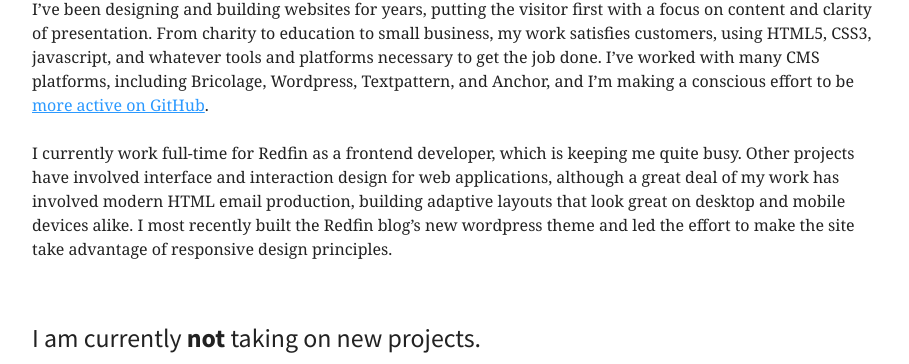
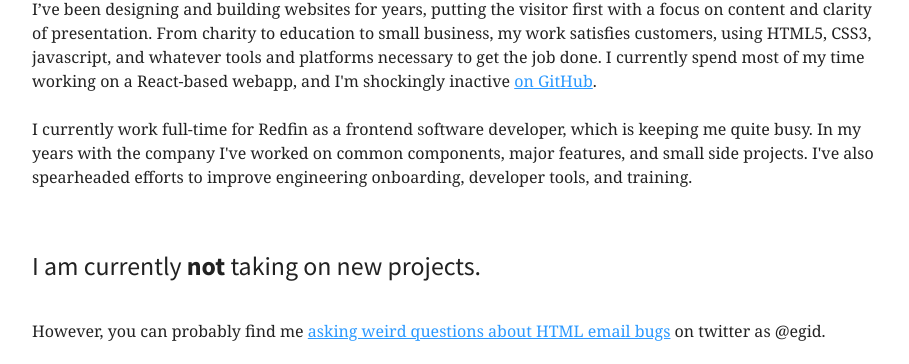
Before and after one commit to egid/egid.github.io, a plain HTML site: page web-development/index.html in a window 1280 px wide. Shown: the part 430-794 px from the top of the page, without its empty margins (183-1092 px from the left). Drawn offline with Linux system fonts and the light colour scheme.

Commit message:
weeb devloper

```diff
--- a/web-development/index.html
+++ b/web-development/index.html
@@ -77,9 +77,9 @@
 
   </header>
 
-  <p>I&rsquo;ve been designing and building websites for years, putting the visitor first with a focus on content and clarity of presentation. From charity to education to small business, my work satisfies customers, using HTML5, CSS3, javascript, and whatever tools and platforms necessary to get the job done. I&rsquo;ve worked with many CMS platforms, including Bricolage, Wordpress, Textpattern, and Anchor, and I&rsquo;m making a conscious effort to be <a href="http://github.com/egid">more active on GitHub</a>.</p>
+  <p>I&rsquo;ve been designing and building websites for years, putting the visitor first with a focus on content and clarity of presentation. From charity to education to small business, my work satisfies customers, using HTML5, CSS3, javascript, and whatever tools and platforms necessary to get the job done. I currently spend most of my time working on a React-based webapp, and I'm shockingly inactive <a href="http://github.com/egid">on GitHub</a>.</p>
 
-<p>I currently work full-time for Redfin as a frontend developer, which is keeping me quite busy. Other projects have involved interface and interaction design for web applications, although a great deal of my work has involved modern HTML email production, building adaptive layouts that look great on desktop and mobile devices alike. I most recently built the Redfin blog&rsquo;s new wordpress theme and led the effort to make the site take advantage of responsive design principles.</p>
+<p>I currently work full-time for Redfin as a frontend software developer, which is keeping me quite busy. In my years with the company I've worked on common components, major features, and small side projects. I've also spearheaded efforts to improve engineering onboarding, developer tools, and training.</p>
 
 <h3>I am currently <strong>not</strong> taking on new projects.</h3>
 
```
